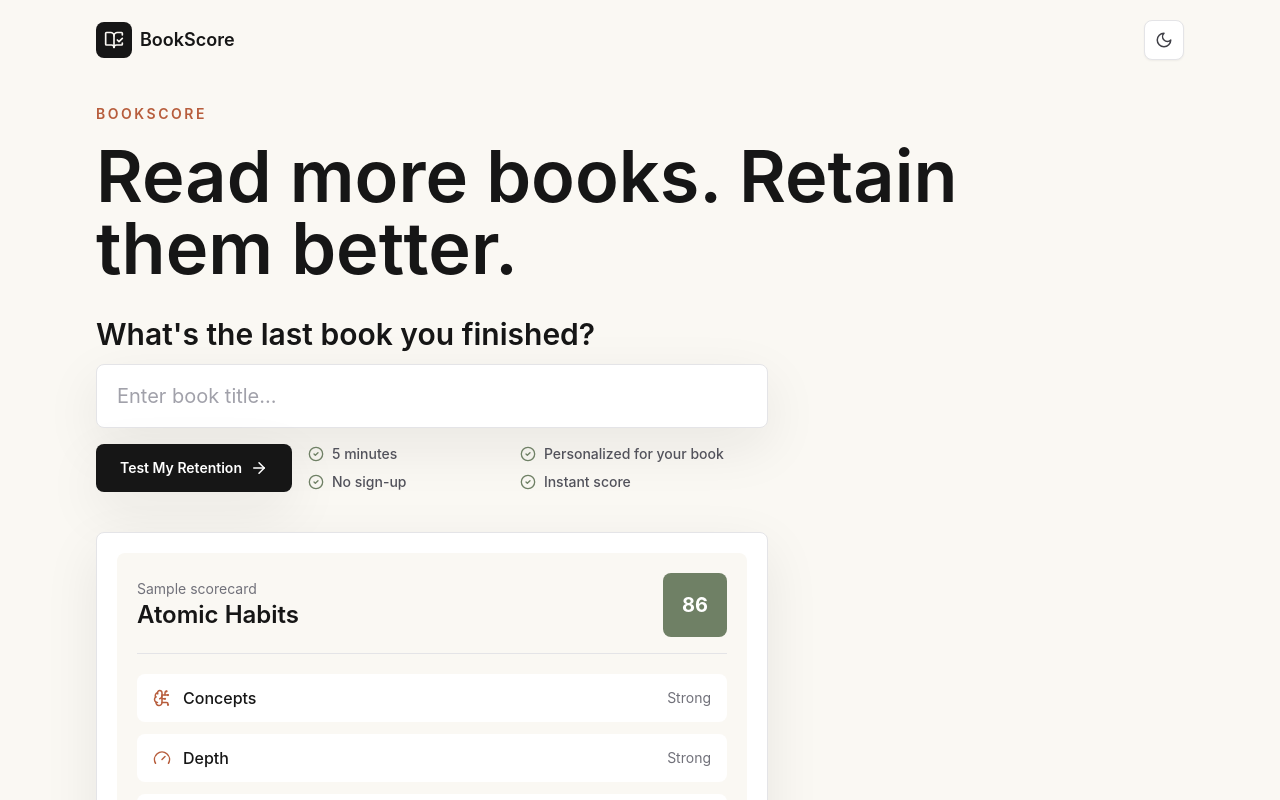
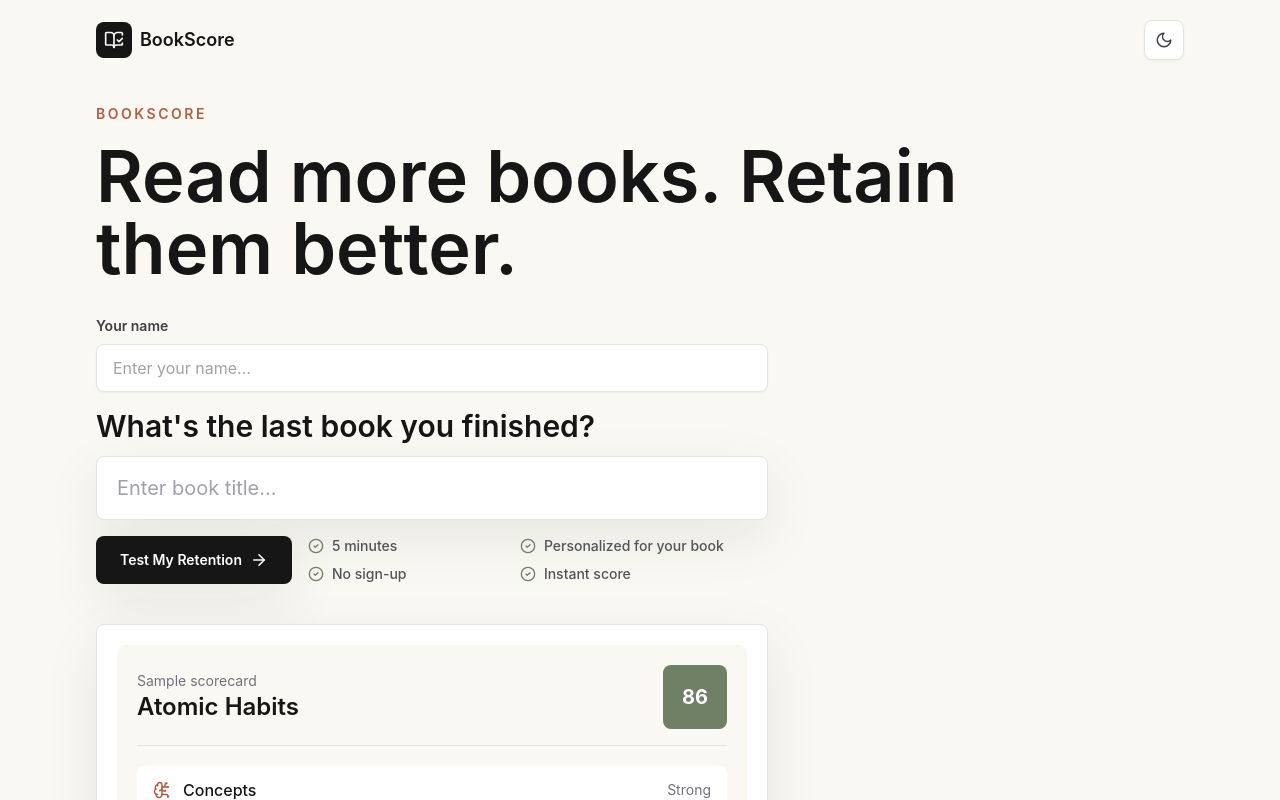
Before and after one commit to prateekmaheshwari02/bookscore, a Next.js app: page / in a window 1280 px wide. Shown: the top 800 px of the page. Built offline with nearby package versions, Linux system fonts and the light colour scheme.

Commit message:
Capture name on landing page

```diff
--- a/app/page.tsx
+++ b/app/page.tsx
@@ -24,6 +24,7 @@ const loadingSteps = [
 
 export default function HomePage() {
   const router = useRouter();
+  const [userName, setUserName] = useState("");
   const [bookTitle, setBookTitle] = useState("");
   const [error, setError] = useState("");
   const [loading, setLoading] = useState(false);
@@ -50,7 +51,13 @@ export default function HomePage() {
   async function startQuiz(event: FormEvent<HTMLFormElement>) {
     event.preventDefault();
 
+    const trimmedName = userName.trim();
     const trimmedTitle = bookTitle.trim();
+    if (!trimmedName) {
+      setError("Enter your name to begin.");
+      return;
+    }
+
     if (!trimmedTitle) {
       setError("Enter a book title to begin.");
       return;
@@ -63,7 +70,7 @@ export default function HomePage() {
       const response = await fetch("/api/generate-quiz", {
         method: "POST",
         headers: { "Content-Type": "application/json" },
-        body: JSON.stringify({ userName: "Reader", bookName: trimmedTitle })
+        body: JSON.stringify({ userName: trimmedName, bookName: trimmedTitle })
       });
 
       const payload = await response.json();
@@ -95,6 +102,20 @@ export default function HomePage() {
           <p className="text-sm font-semibold uppercase tracking-[0.18em] text-rust dark:text-orange-300">BookScore</p>
           <h1 className="mt-4 text-5xl font-semibold tracking-normal text-ink dark:text-white sm:text-7xl">Read more books. Retain them better.</h1>
           <form onSubmit={startQuiz} className="mt-8 grid max-w-2xl gap-4">
+            <label className="grid gap-2">
+              <span className="text-sm font-semibold text-zinc-700 dark:text-zinc-200">Your name</span>
+              <input
+                value={userName}
+                onChange={(event) => {
+                  setUserName(event.target.value);
+                  setError("");
+                }}
+                placeholder="Enter your name..."
+                disabled={loading}
+                className="focus-ring min-h-12 rounded-lg border border-zinc-200 bg-white px-4 text-base shadow-sm outline-none transition placeholder:text-zinc-400 dark:border-zinc-800 dark:bg-zinc-900 dark:placeholder:text-zinc-500"
+              />
+            </label>
+
             <label className="grid gap-3">
               <span className="text-2xl font-semibold tracking-normal text-ink dark:text-white sm:text-3xl">What&apos;s the last book you finished?</span>
               <input
```
